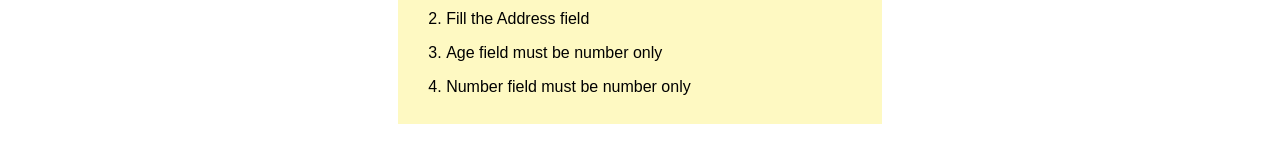
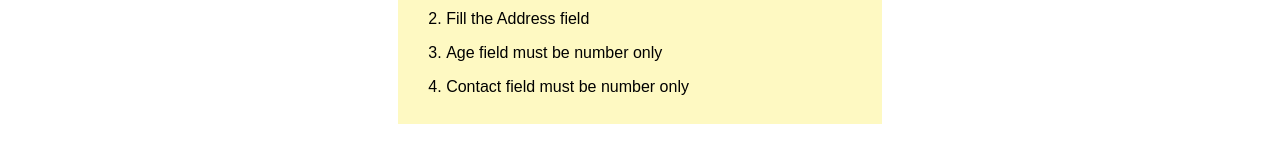
Before and after one commit to LetranEyeshield/rhu-online-booking-checkup, a Next.js app: page / in a window 1280 px wide. Shown: the part 788-934 px from the top of the page. Built offline with nearby package versions, Linux system fonts and the light colour scheme.

Commit message:
changed text in home page

```diff
--- a/package.json
+++ b/package.json
@@ -1,5 +1,5 @@
 {
-  "name": "my-e-commerce-site",
+  "name": "rhu-online-booking-checkup",
   "version": "0.1.0",
   "private": true,
   "scripts": {
--- a/src/app/page.tsx
+++ b/src/app/page.tsx
@@ -20,7 +20,7 @@ export default function Home() {
             <li>Fill the First Name, Middle Name and Last Name fields</li>
             <li>Fill the Address field</li>
             <li>Age field must be number only</li>
-            <li>Number field must be number only</li>
+            <li>Contact field must be number only</li>
           </ol>
         </div>
         <Link
```
Also changed, not shown: 1 other file (tests, documents, lock files or other folders).
